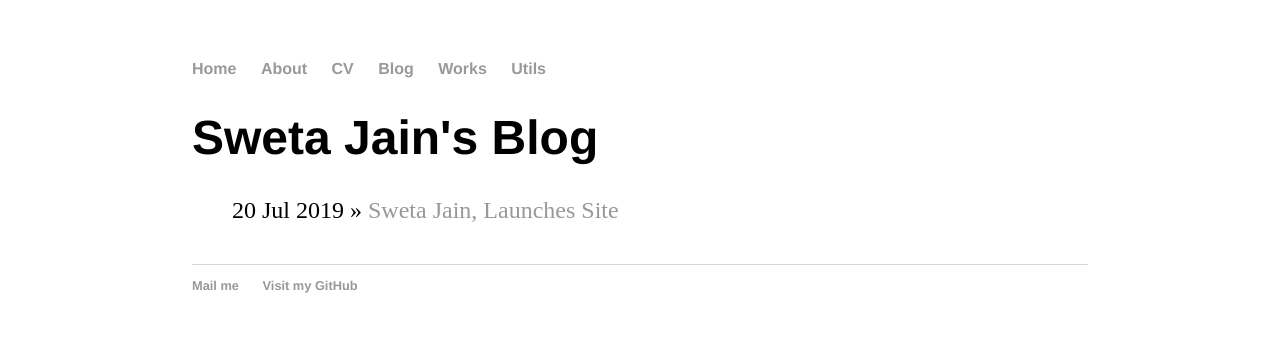
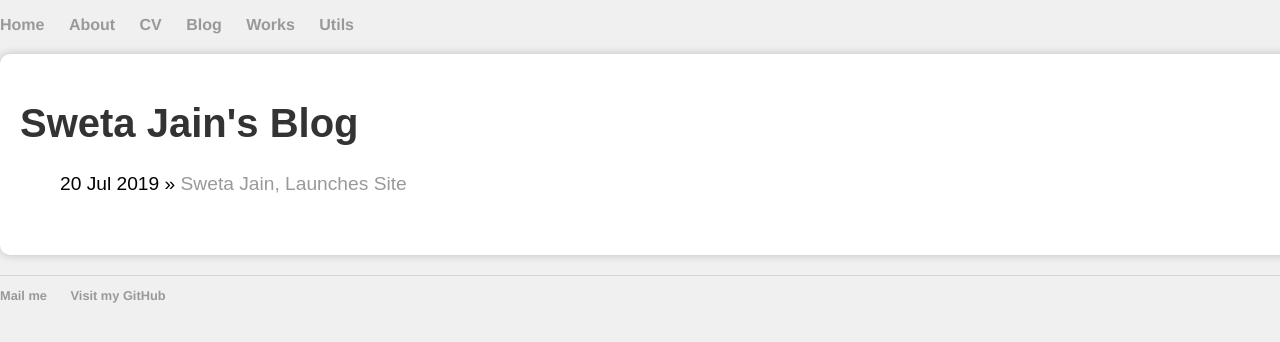
Before and after one commit to SwetaTheBest/swetathebest.github.io, a Jekyll site: the page built from blog/index.html, in a window 1280 px wide. Shown: the top 342 px of the page. Built offline with Jekyll 4.4.1, drawn with Linux system fonts in a browser that asks for light colours.

Commit message:
Update main.css

```diff
--- a/css/main.css
+++ b/css/main.css
@@ -1,41 +1,75 @@
+/* Reset some default styles and set common styles */
 body {
-    margin: 60px auto;
-    width: 70%;
+    margin: 0;
+    padding: 0;
+    font-family: Arial, sans-serif;
+    background-color: #f0f0f0;
 }
+
+/* Define the container style */
+.container {
+    width: 100%;
+    background-color: #ffffff;
+    padding: 20px;
+    border-radius: 10px;
+    box-shadow: 0 0 10px rgba(0, 0, 0, 0.2);
+    margin: 20px auto; /* Center the container horizontally */
+}
+
+/* Style for profile image */
+.profile-image {
+    max-width: 150px;
+    margin-right: 20px;
+    border: 2px solid #333;
+    border-radius: 10px;
+    box-shadow: 0 0 5px rgba(0, 0, 0, 0.2);
+}
+
+/* Header style */
+h1 {
+    color: #333;
+    font-size: 2.5em; /* Adjust the font size as needed */
+}
+
+/* Navigation and footer styles */
 nav ul, footer ul {
-    font-family:'Helvetica', 'Arial', 'Sans-Serif';
-    padding: 0px;
+    font-family: 'Helvetica', 'Arial', sans-serif;
+    padding: 0;
     list-style: none;
     font-weight: bold;
 }
+
 nav ul li, footer ul li {
     display: inline;
     margin-right: 20px;
 }
+
 a {
     text-decoration: none;
     color: #999;
 }
+
 a:hover {
     text-decoration: underline;
 }
-h1 {
-    font-size: 3em;
-    font-family:'Helvetica', 'Arial', 'Sans-Serif';
-}
+
+/* General paragraph styles */
 p {
-    font-size: 1.5em;
+    font-size: 1.2em; /* Adjust the font size as needed */
     line-height: 1.4em;
     color: #333;
 }
+
+/* Footer style */
 footer {
     border-top: 1px solid #d5d5d5;
-    font-size: .8em;
+    font-size: 0.8em;
 }
 
+/* List of posts style */
 ul.posts {
     margin: 20px auto 40px;
-    font-size: 1.5em;
+    font-size: 1.2em; /* Adjust the font size as needed */
 }
 
 ul.posts li {
```
